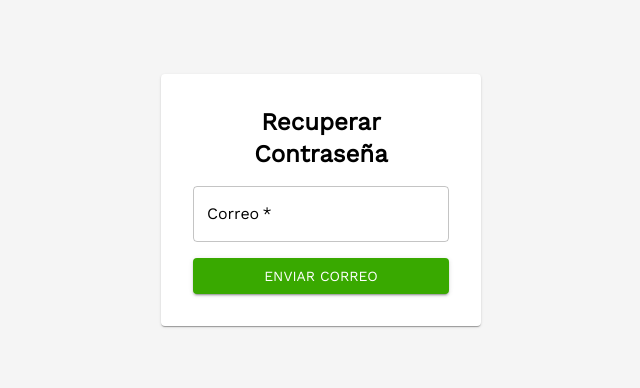
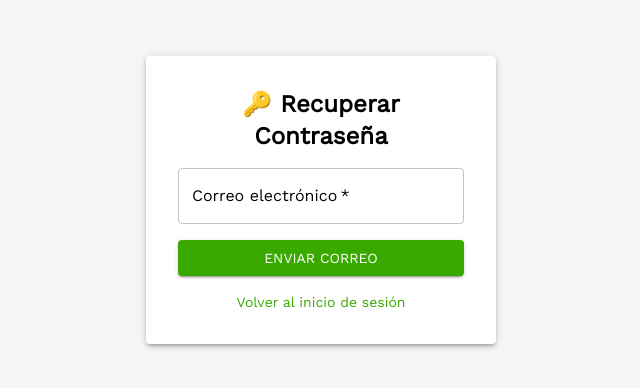
Before and after one commit to camilo2874/laboratorio_app, a React (Vite) app: page /recuperar-contrasena in a window 1280 px wide. Shown: the part 200-588 px from the top of the page, without its empty margins (319-959 px from the left). Built offline with nearby package versions, Linux system fonts and the light colour scheme.

Commit message:
arreglo errores de recuperar contraseñas 2

```diff
--- a/src/pages/RecuperarContrasena.jsx
+++ b/src/pages/RecuperarContrasena.jsx
@@ -16,17 +16,19 @@ const RecuperarContrasena = () => {
   const [error, setError] = useState(null);
   const [loading, setLoading] = useState(false);
 
+  // Manejar cambios en el input
   const handleChange = (e) => {
     setEmail(e.target.value);
   };
 
+  // Manejar envío del formulario
   const handleSubmit = async (e) => {
     e.preventDefault();
     setError(null);
     setMensaje(null);
     setLoading(true);
 
-    // Validar que el correo no esté vacío
+    // Validación básica del email
     if (!email) {
       setError("⚠ Debes ingresar un correo electrónico.");
       setLoading(false);
@@ -39,24 +41,19 @@ const RecuperarContrasena = () => {
     }
 
     try {
-      // Enviar solicitud de recuperación de contraseña a la API
-      const url = "https://back-usuarios-f.onrender.com/api/usuarios/solicitar-recuperacion";
+      // URL de la API desde variable de entorno
+      const url = `${import.meta.env.VITE_BACKEND_URL}/api/usuarios/solicitar-recuperacion`;
+
+      // Enviar solicitud a la API
       const response = await axios.post(url, { email });
 
-      // Si el servidor devuelve status 200, asumimos que se procesó correctamente
       if (response.status === 200) {
-        // Tu servidor envía algo como:
-        // {
-        //   "mensaje": "Si el correo existe en nuestra base de datos...",
-        //   "detalles": "El enlace de recuperación es válido por 1 hora..."
-        // }
-        setMensaje(response.data.mensaje);
+        setMensaje("✅ Si el correo existe, se enviará un enlace de recuperación.");
       } else {
-        // Cualquier otro status code lo tratamos como error
         setError("⚠ No se pudo procesar la solicitud.");
       }
     } catch (error) {
-      console.error(error);
+      console.error("Error en la recuperación:", error);
       setError("❌ Error al conectar con el servidor.");
     } finally {
       setLoading(false);
@@ -72,9 +69,9 @@ const RecuperarContrasena = () => {
         height: "100vh"
       }}
     >
-      <Paper sx={{ padding: 4, width: 320, textAlign: "center" }}>
+      <Paper sx={{ padding: 4, width: 350, textAlign: "center", boxShadow: 3 }}>
         <Typography variant="h5" sx={{ marginBottom: 2, fontWeight: "bold" }}>
-          Recuperar Contraseña
+          🔑 Recuperar Contraseña
         </Typography>
 
         {mensaje && <Alert severity="success">{mensaje}</Alert>}
@@ -86,29 +83,34 @@ const RecuperarContrasena = () => {
           sx={{ display: "flex", flexDirection: "column", gap: 2 }}
         >
           <TextField
-            label="Correo"
+            label="Correo electrónico"
             name="email"
             type="email"
+            value={email}
             onChange={handleChange}
             fullWidth
             required
           />
 
           {loading ? (
-            <CircularProgress
-              size={24}
-              sx={{ alignSelf: "center", margin: 2 }}
-            />
+            <CircularProgress size={24} sx={{ alignSelf: "center", margin: 2 }} />
           ) : (
             <Button
               type="submit"
               variant="contained"
               sx={{ backgroundColor: "#39A900", color: "white" }}
+              fullWidth
             >
               Enviar correo
             </Button>
           )}
         </Box>
+
+        <Typography variant="body2" sx={{ marginTop: 2 }}>
+          <a href="/login" style={{ color: "#39A900", textDecoration: "none" }}>
+            Volver al inicio de sesión
+          </a>
+        </Typography>
       </Paper>
     </Box>
   );
```
Also changed, not shown: vercel.json.
